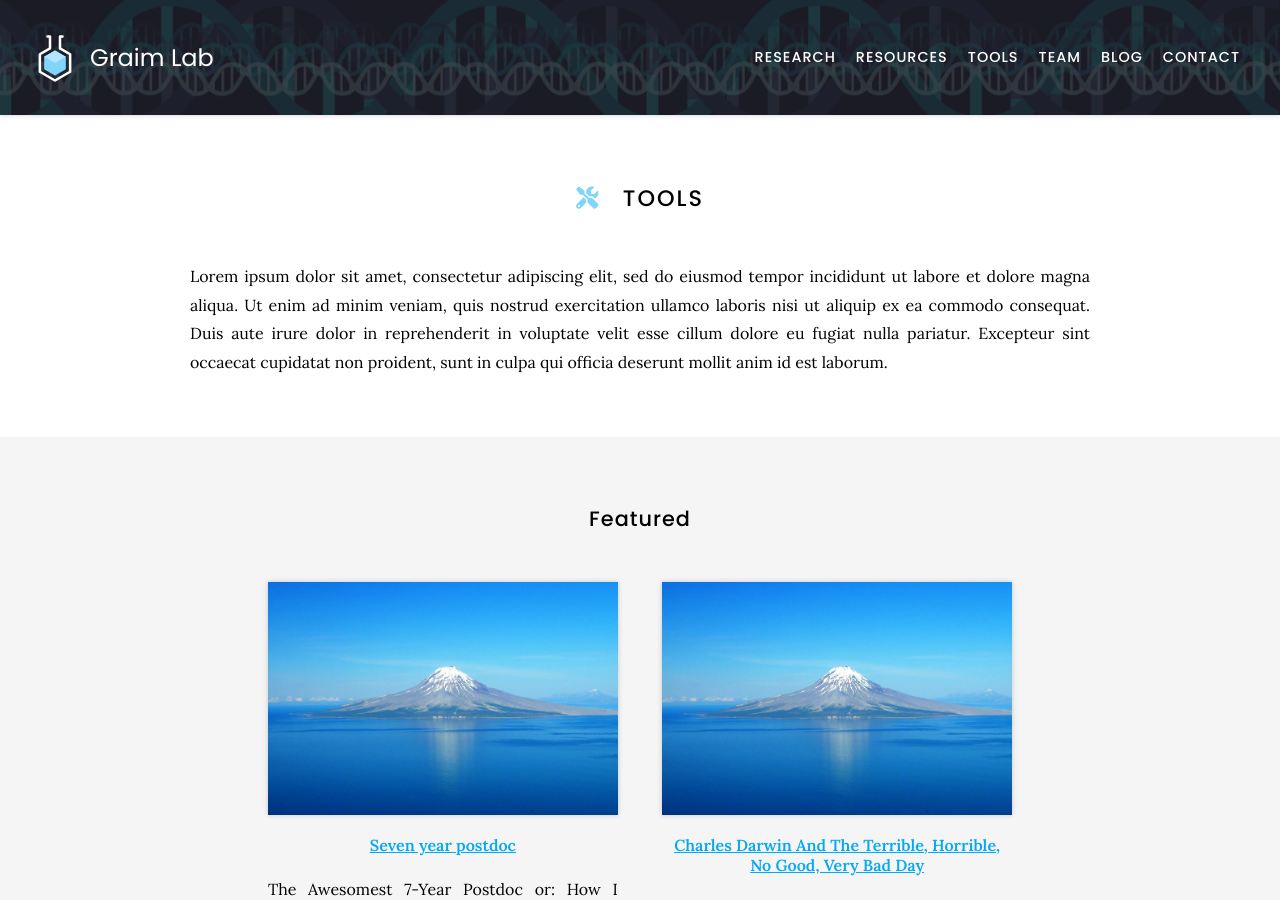
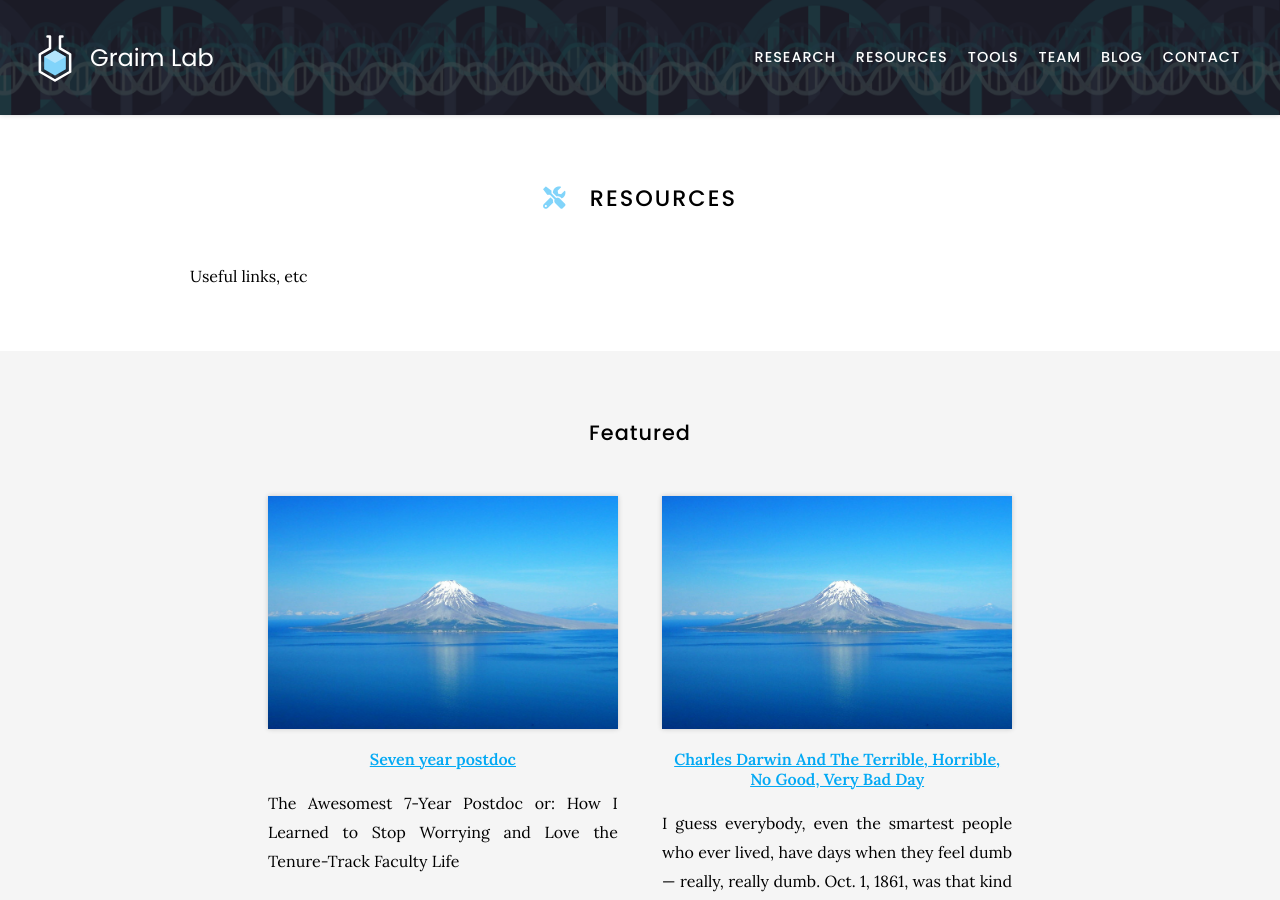
Before and after one commit to graim/GraimLabWebsite, a Jekyll site: the page built from resources/index.md, in a window 1280 px wide and 900 px high. Built offline with Jekyll 4.4.1, drawn with Linux system fonts in a browser that asks for light colours; nearby versions of some CDN libraries.

Commit message:
Update index.md

```diff
--- a/resources/index.md
+++ b/resources/index.md
@@ -5,12 +5,9 @@
   tooltip: Useful links, commonly used tools, and more
 ---
 
-# <i class="fas fa-tools"></i>Tools
+# <i class="fas fa-tools"></i>Resources
 
-Lorem ipsum dolor sit amet, consectetur adipiscing elit, sed do eiusmod tempor incididunt ut labore et dolore magna aliqua.
-Ut enim ad minim veniam, quis nostrud exercitation ullamco laboris nisi ut aliquip ex ea commodo consequat.
-Duis aute irure dolor in reprehenderit in voluptate velit esse cillum dolore eu fugiat nulla pariatur.
-Excepteur sint occaecat cupidatat non proident, sunt in culpa qui officia deserunt mollit anim id est laborum.
+Useful links, etc
 
 {% include search-info.html %}
 
```
